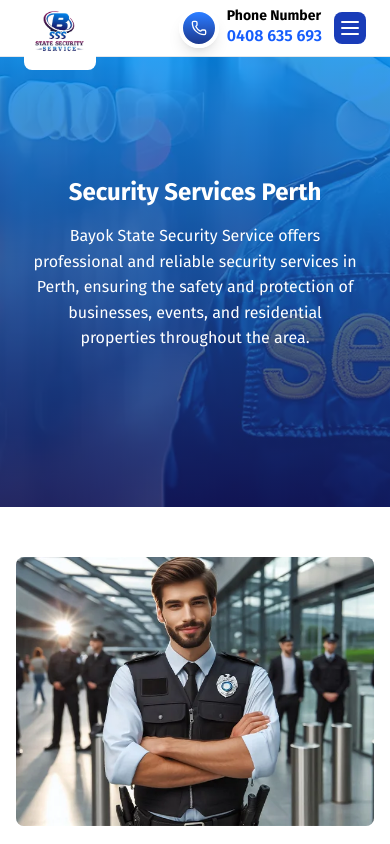
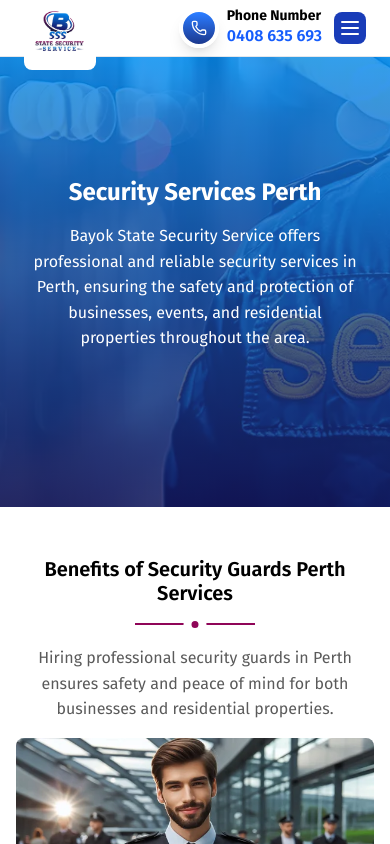
Before and after one commit to sobanomar/bayok-state-security, a React (Vite) app: page / in a window 390 px wide. Shown: the top 844 px of the page. Built offline with nearby package versions, Linux system fonts and the light colour scheme.

Commit message:
feat: make services and about section dynamic

```diff
--- a/src/pages/Home/AboutSection.jsx
+++ b/src/components/AboutSection.jsx
@@ -1,30 +1,24 @@
 import React from "react";
 
-import CustomerSafety from "../../assets/media/HomeImages/customer-safety.png";
-import MonitoringOfPremises from "../../assets/media/HomeImages/monitoring-of-premises.png";
-import RapidResponseSecurity from "../../assets/media/HomeImages/rapid-response-security.png";
-import CrimePrevention from "../../assets/media/HomeImages/crime-prevention.png";
-import SecurityGuardsPerthImage from "../../assets/media/HomeImages/security_guards_perth_1.webp";
-
-const AboutSection = () => {
+const AboutSection = ({ mainImg, heading, subHeading, serviceDetails }) => {
   return (
     <section className="relative mb-12 sm:mb-16">
       <div className="w-full max-w-[1200px] mx-auto px-4 sm:px-6">
         <div className="flex flex-col lg:flex-row justify-start gap-4 lg:gap-6">
           <div className="w-full lg:w-1/2">
-            <div className="flex flex-col gap-4">
+            <div className="flex flex-col-reverse gap-4 lg:flex-col">
               <div className="img-holder">
                 <div className="w-full bg-gray-200 flex items-center justify-center text-gray-600 rounded-lg">
                   <img
-                    src={SecurityGuardsPerthImage}
+                    src={mainImg}
                     alt="SecurityGuardsPerthImage"
-                    className="rounded-lg object-cover"
+                    className="rounded-lg object-cover w-full"
                   />
                 </div>
               </div>
               <div>
                 <h2
-                  className="font-semibold text-center relative text-xl sm:text-2xl lg:text-3xl"
+                  className="font-semibold text-center relative text-xl sm:text-2xl lg:text-3xl "
                   style={{
                     lineHeight: "1.2",
                     paddingBottom: "20px",
@@ -32,7 +26,7 @@
                     color: "#000000",
                   }}
                 >
-                  Benefits of Security Guards Perth Services
+                  {heading}
                   <div
                     className="absolute"
                     style={{
@@ -63,14 +57,11 @@
                 <p
                   className="text-base sm:text-lg text-center lg:text-left"
                   style={{
-                    marginBottom: "35px",
                     lineHeight: "1.6",
                     color: "#5a5a5a",
                   }}
                 >
-                  Hiring professional security guards in Perth ensures safety
-                  and peace of mind for both businesses and residential
-                  properties.
+                  {subHeading}
                 </p>
               </div>
             </div>
@@ -88,32 +79,7 @@
                   backgroundColor: "rgba(240, 243, 246, 0.9)",
                 }}
               >
-                {[
-                  {
-                    title: "Crime Prevention and Deterrence",
-                    description:
-                      "Having trained security guards on-site acts as a visible deterrent to potential criminals, reducing the chances of theft, vandalism, and other criminal activities.",
-                    icon: CrimePrevention,
-                  },
-                  {
-                    title: "Rapid Response to Emergencies",
-                    description:
-                      "Security guards are trained to respond quickly and effectively in emergency situations, ensuring the safety of people and property until law enforcement or emergency services arrive.",
-                    icon: RapidResponseSecurity,
-                  },
-                  {
-                    title: "Enhanced Customer Safety",
-                    description:
-                      "In addition to protecting property, security guards provide a reassuring presence, ensuring customers and visitors feel safe and secure in any environment.",
-                    icon: CustomerSafety,
-                  },
-                  {
-                    title: "Professional Monitoring of Premises",
-                    description:
-                      "Security guards continuously monitor entrances, exits, and high-risk areas, ensuring any suspicious activities are identified and addressed before they escalate.",
-                    icon: MonitoringOfPremises,
-                  },
-                ].map((item, index) => (
+                {serviceDetails.map((item, index) => (
                   <li key={index} className="flex items-start">
                     <div
                       className="flex items-center justify-center flex-shrink-0"
--- a/src/pages/Home/HeroBanner.jsx
+++ b/src/components/HeroBanner.jsx
@@ -1,7 +1,6 @@
 import React from "react";
-import HeroImage from "../../assets/media/HomeImages/hero_image.webp";
 
-const HeroBanner = () => {
+const HeroBanner = ({ heading, subHeading, img }) => {
   return (
     <section
       className="min-h-[450px] bg-cover bg-center bg-no-repeat relative flex items-center"
@@ -9,7 +8,7 @@
         marginBottom: "50px",
         paddingTop: "50px",
         paddingBottom: "50px",
-        backgroundImage: `url(${HeroImage})`,
+        backgroundImage: `url(${img})`,
       }}
     >
       {/* Gradient Overlay */}
@@ -24,16 +23,13 @@
                 className="font-bold mb-4 text-2xl sm:text-3xl lg:text-4xl xl:text-5xl"
                 style={{ lineHeight: "1.2" }}
               >
-                Security Services Perth
+                {heading}
               </h1>
               <p
                 className="text-base sm:text-lg px-4"
                 style={{ marginBottom: "35px", lineHeight: "1.6" }}
               >
-                Bayok State Security Service offers professional and reliable
-                security services in Perth, ensuring the safety and protection
-                of businesses, events, and residential properties throughout the
-                area.
+                {subHeading}
               </p>
             </div>
           </div>
--- a/src/pages/Home/HomePage.jsx
+++ b/src/pages/Home/HomePage.jsx
@@ -1,23 +1,68 @@
 import React from "react";
-
-import AboutSection from "./AboutSection";
-import HeroBanner from "./HeroBanner";
 import WhyChooseUs from "./WhyChooseUs";
 import HowWeEnhanceSecurity from "./HowWeEnhanceSecurity";
 import TestimonialSection from "./TestimonialSection";
 import FAQSection from "./FAQSection";
 import ServicesSection from "../../components/ServicesSection";
+import HeroImage from "../../assets/media/HomeImages/hero_image.webp";
+import HeroBanner from "../../components/HeroBanner";
+import CustomerSafety from "../../assets/media/HomeImages/customer-safety.png";
+import MonitoringOfPremises from "../../assets/media/HomeImages/monitoring-of-premises.png";
+import RapidResponseSecurity from "../../assets/media/HomeImages/rapid-response-security.png";
+import CrimePrevention from "../../assets/media/HomeImages/crime-prevention.png";
+import SecurityGuardsPerthImage from "../../assets/media/HomeImages/security_guards_perth_1.webp";
+import AboutSection from "../../components/AboutSection";
 
 const HomePage = () => {
+  const aboutSectionList = [
+    {
+      title: "Crime Prevention and Deterrence",
+      description:
+        "Having trained security guards on-site acts as a visible deterrent to potential criminals, reducing the chances of theft, vandalism, and other criminal activities.",
+      icon: CrimePrevention,
+    },
+    {
+      title: "Rapid Response to Emergencies",
+      description:
+        "Security guards are trained to respond quickly and effectively in emergency situations, ensuring the safety of people and property until law enforcement or emergency services arrive.",
+      icon: RapidResponseSecurity,
+    },
+    {
+      title: "Enhanced Customer Safety",
+      description:
+        "In addition to protecting property, security guards provide a reassuring presence, ensuring customers and visitors feel safe and secure in any environment.",
+      icon: CustomerSafety,
+    },
+    {
+      title: "Professional Monitoring of Premises",
+      description:
+        "Security guards continuously monitor entrances, exits, and high-risk areas, ensuring any suspicious activities are identified and addressed before they escalate.",
+      icon: MonitoringOfPremises,
+    },
+  ];
+
   return (
     <div
       style={{
         fontFamily: '"Fira Sans", sans-serif',
       }}
     >
-      <HeroBanner />
+      <HeroBanner
+        heading={"Security Services Perth"}
+        subHeading={
+          "Bayok State Security Service offers professional and reliable security services in Perth, ensuring the safety and protection of businesses, events, and residential properties throughout the area."
+        }
+        img={HeroImage}
+      />
 
-      <AboutSection />
+      <AboutSection
+        heading={"Benefits of Security Guards Perth Services"}
+        subHeading={
+          "  Hiring professional security guards in Perth ensures safety and peace of mind for both businesses and residential properties."
+        }
+        serviceDetails={aboutSectionList}
+        mainImg={SecurityGuardsPerthImage}
+      />
 
       <ServicesSection
         heading={"Types of Security Services"}
```
